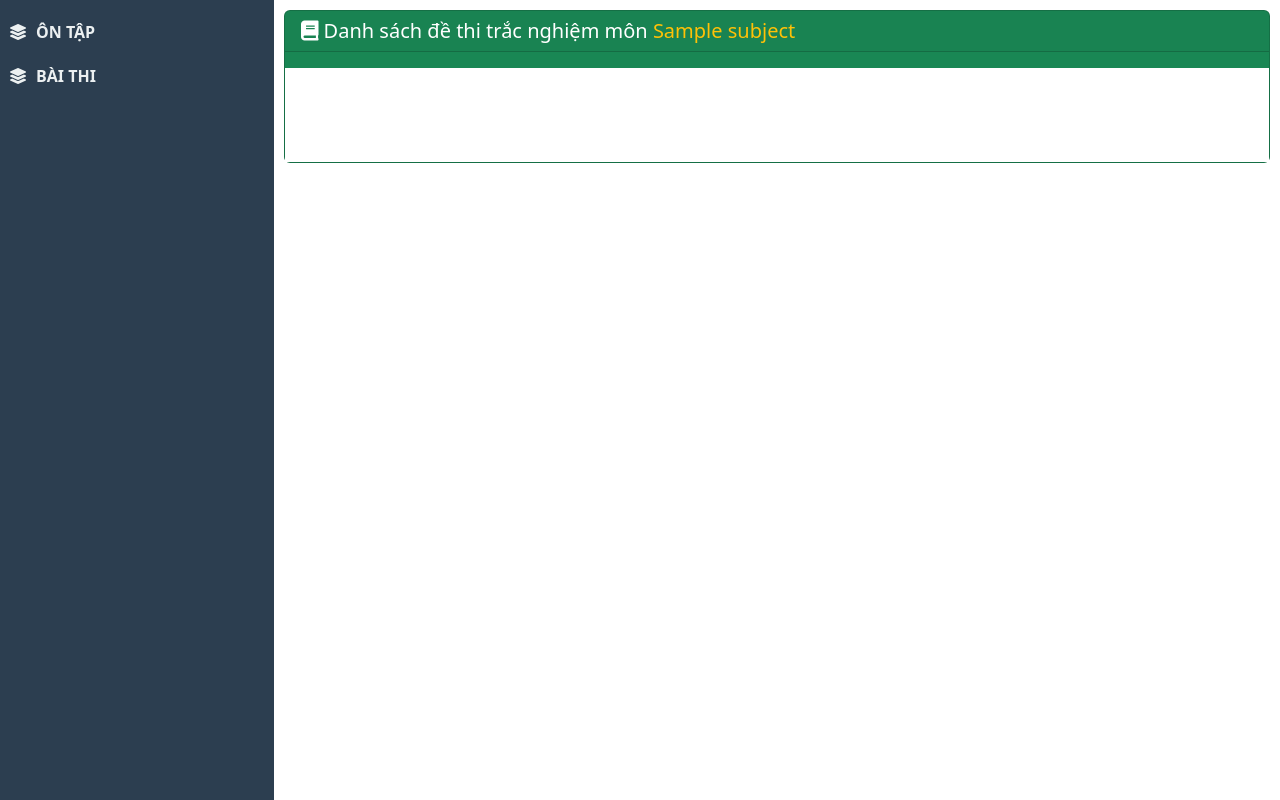
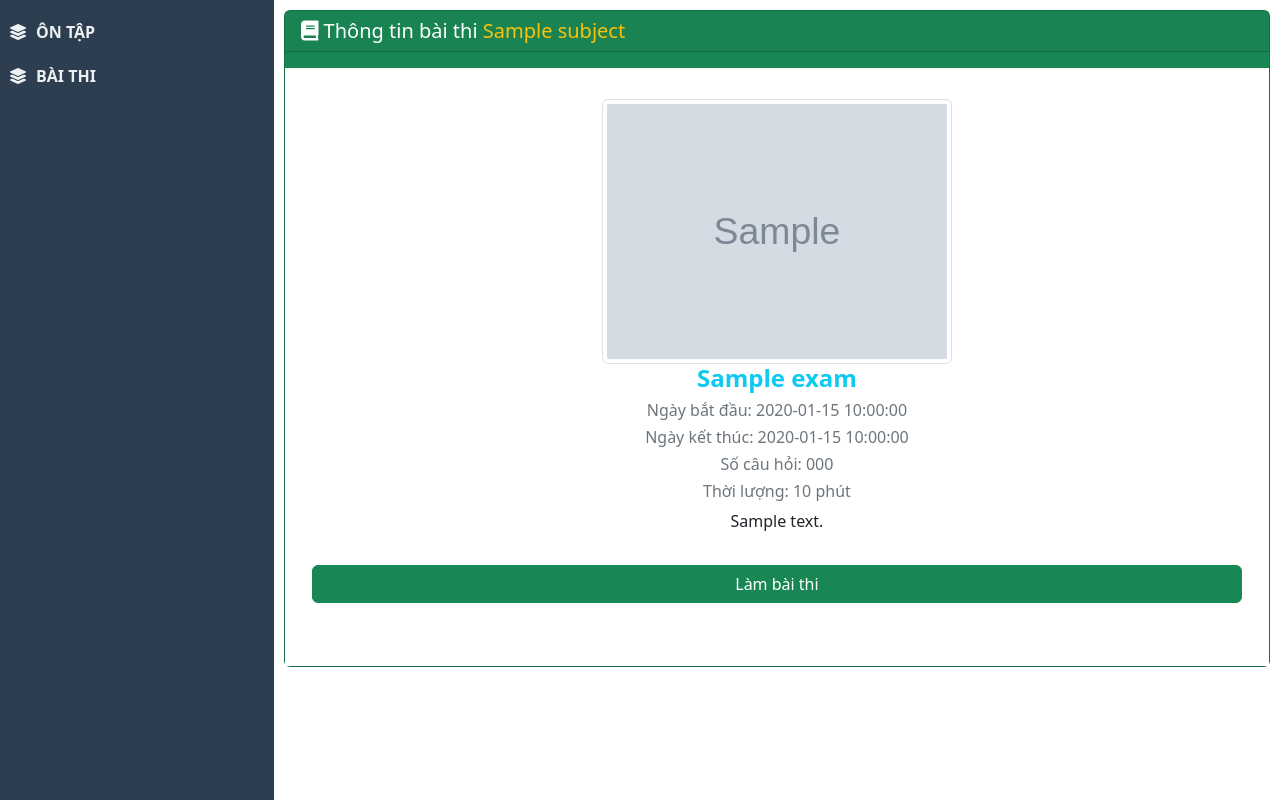
Before and after one commit to ReDoProgrammer/fill_the_blank, a PHP site: the page made by app/views/exam/index.php in a window 1280 px wide. Shown: the part 58-858 px from the top of the page. Run offline with PHP 8.4, Linux system fonts and the light colour scheme; the visitor is signed in with stand-in values (Sample User, id 1); the template is opened without the code that fills it: most values are stand-ins (such as "Sample title", 1, 10 or a date in 2020); grey boxes marked "Sample" are stand-in pictures; some libraries are stand-ins or nearby versions.

Commit message:
show exam summary

```diff
--- a/app/views/exam/index.php
+++ b/app/views/exam/index.php
@@ -2,17 +2,30 @@
     <h5 class="card-header mb-3 d-flex justify-content-between align-items-center">
         <span>
             <i class="fa fa-book text-white" aria-hidden="true"></i>
-            Danh sách đề thi trắc nghiệm môn <span class="text-warning"><?php echo $subject; ?></span>
+            Thông tin bài thi <span class="text-warning"><?php echo $subject; ?></span>
         </span>
+
     </h5>
 
     <div class="card-body bg-white text-dark">
         <link rel="stylesheet" href="<?php echo BASE_URL; ?>/public/assets/plugins/jquery-ui/jquery-ui.css">
         <script src="<?php echo BASE_URL; ?>/public/assets/plugins/jquery-ui/jquery-ui.min.js"></script>
 
-        <div class="container mb-5 mt-3">
-            <div class="row" id="exams"></div>
+        <div class="container mb-5 mt-3" style="text-align: center;">
+            <div class="text-center">
+                <img src="<?php echo !empty($exam["exam"]["thumbnail"]) ? $exam["exam"]["thumbnail"] : BASE_URL . '/public/assets/images/no_image.jpg'; ?>" class="img-thumbnail" alt="..." style="width:350px; height:auto;">
             </div>
+            <h4 class="text-info fw-bold"><?php echo $exam["exam"]["title"]; ?></h4>
+            <h6 class ="text-secondary">Ngày bắt đầu: <?php echo $exam["exam"]["begin_date"];?></h6>
+            <h6 class ="text-secondary">Ngày kết thúc: <?php echo $exam["exam"]["end_date"];?></h6>
+            <h6 class ="text-secondary">Số câu hỏi: <?php echo $exam["exam"]["number_of_questions"];?></h6>
+            <h6 class ="text-secondary">Thời lượng: <?php echo $exam["exam"]["duration"];?> phút</h6>
+            <p><?php echo $exam["exam"]["description"];?></p>
+            <a class="btn btn-md btn-success btn-exam mt-3" href="javascript:void(0)" onClick="DoExam(<?php echo $exam["exam"]["id"];?>,'<?php echo BASE_URL; ?>/exam/doing?id=<?php echo $exam["exam"]["id"];?>')">Làm bài thi</a>
+        </div>
+
+
+
     </div>
 </div>
 
```
Also changed, not shown: app/controllers/ExamController.php (+6 -5 lines). Lines whose indentation alone changed are shown as unchanged.
